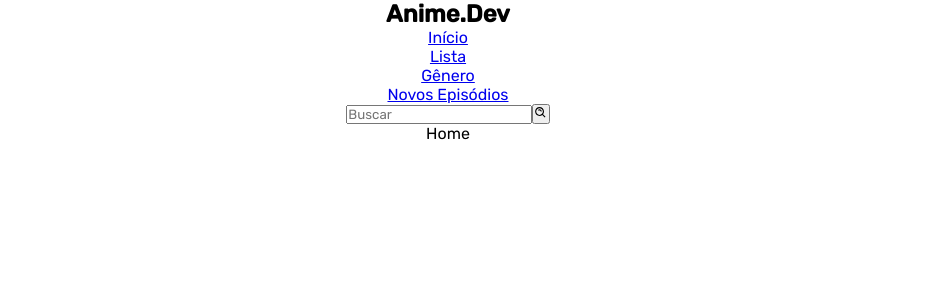
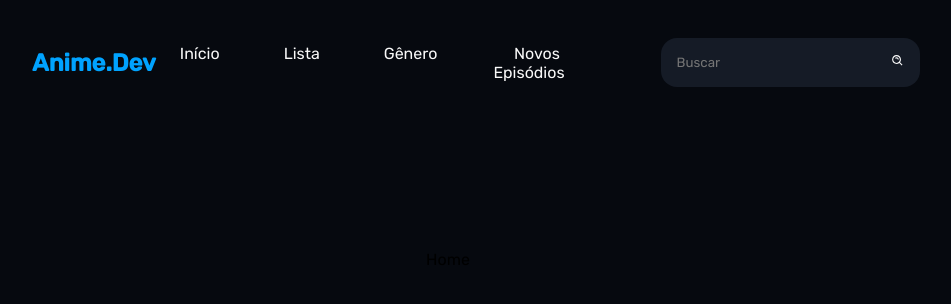
Before and after one commit to luis-henrique-carvalho/AnimeDev, a React (Create React App) app in the folder anime_dev/: page / in a window 1280 px wide. Shown: the top 304 px of the page, without its empty margins (192-1143 px from the left). Built offline with nearby package versions, Linux system fonts and the light colour scheme.

Commit message:
:sparkles: feat: creation of Navbar

```diff
--- a/anime_dev/src/App.css
+++ b/anime_dev/src/App.css
@@ -1,3 +1,5 @@
 .Container {
   text-align: center;
+  width: 65%;
+  margin: 0 auto;
 }
--- a/anime_dev/src/components/Navbar.jsx
+++ b/anime_dev/src/components/Navbar.jsx
@@ -2,17 +2,18 @@ import React from "react";
 import { useState } from "react";
 import { Link } from "react-router-dom";
 import { BiSearchAlt } from "react-icons/bi";
+import styles from './Navbar.module.css'
 
 const Navbar = () => {
   const [search, setSearch] = useState();
 
   return (
-    <nav>
-      <div>
+    <nav className={styles.nav__container}>
+      <div className={styles.nav__container_primary}>
         <div>
           <h2>Anime.Dev</h2>
         </div>
-        <div>
+        <div className={styles.nav__primary_links}>
           <ul>
             <li>
               <Link to="/">Início</Link>
--- /dev/null
+++ b/anime_dev/src/components/Navbar.module.css
@@ -0,0 +1,66 @@
+.nav__container {
+  display: flex;
+  flex-direction: column;
+  color: var(--color-white);
+  height: 250px;
+
+}
+
+.nav__container_primary {
+  display: flex;
+  height: 50%;
+  flex-direction: row;
+  justify-items: center;
+  justify-content: space-between;
+  align-items: center;
+}
+
+.nav__container_primary h2 {
+  color: var(--color-blue);
+}
+
+.nav__primary_links {
+  display: flex;
+  align-items: center;
+  gap: 4.5rem;
+}
+
+.nav__primary_links ul {
+  display: flex;
+  flex-direction: row;
+  gap: 3rem;
+  list-style: none;
+  padding: 1rem;
+}
+
+.nav__primary_links li a {
+  text-decoration: none;
+  color: var(--color-white);
+  padding: 0.5rem;
+}
+
+.nav__primary_links form {
+  display: flex;
+  flex-direction: row;
+  border-radius: 1rem;
+  background-color: var(--color-dark-200);
+  justify-content: space-between;
+}
+
+.nav__primary_links form input {
+  padding: 1rem;
+  color: var(--color-white);
+  border: transparent;
+  background-color: transparent;
+}
+
+.nav__primary_links form button {
+  padding: 1rem;
+  color: var(--color-white);
+  border: transparent;
+  background-color: transparent;
+}
+
+.nav__primary_links svg {
+
+}
--- a/anime_dev/src/index.css
+++ b/anime_dev/src/index.css
@@ -4,3 +4,15 @@
   padding: 0;
   box-sizing: border-box;
 }
+
+:root {
+  --color-blue: #00A3FF;
+  --color-white: #F9F9F9;
+  --color-gray: #BFBFBF;
+  --color-dark: #06090F;
+  --color-dark-200:  #151B26;
+}
+
+body {
+  background-color: #06090F;
+}
```
